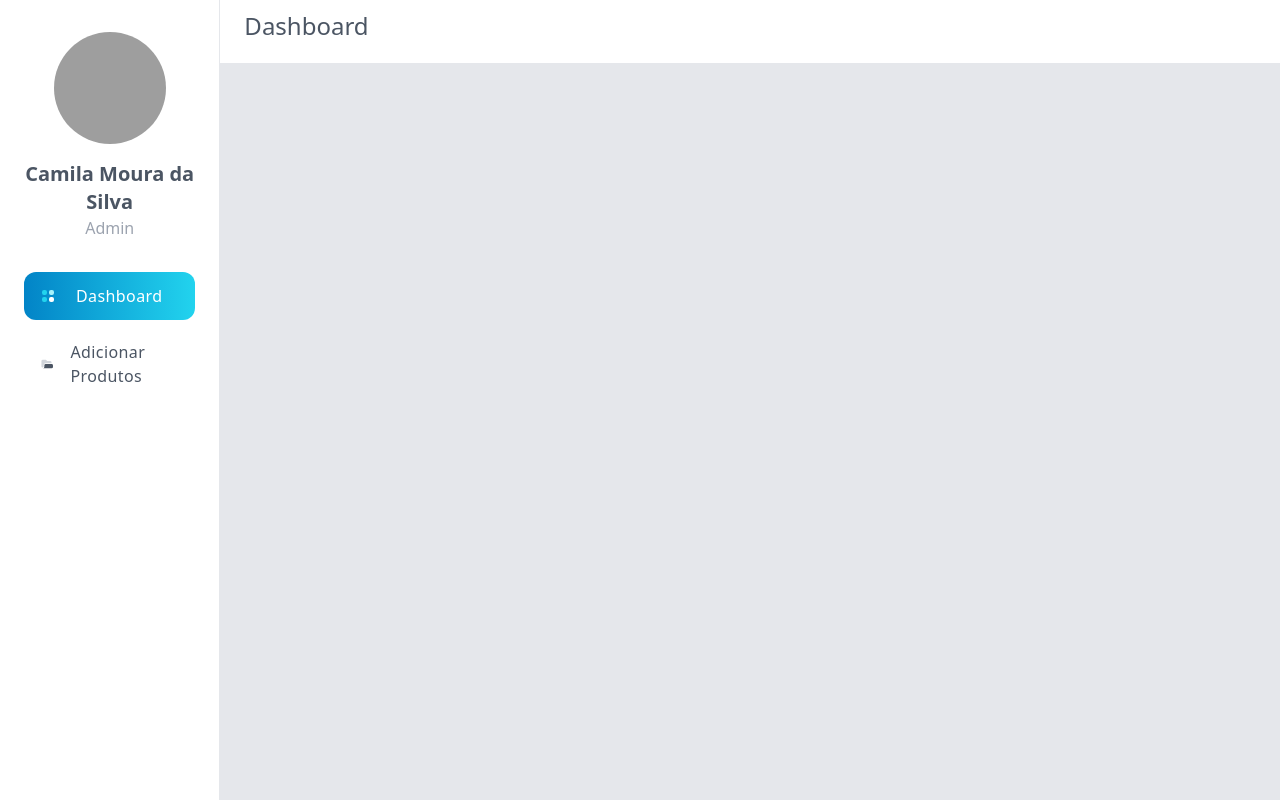
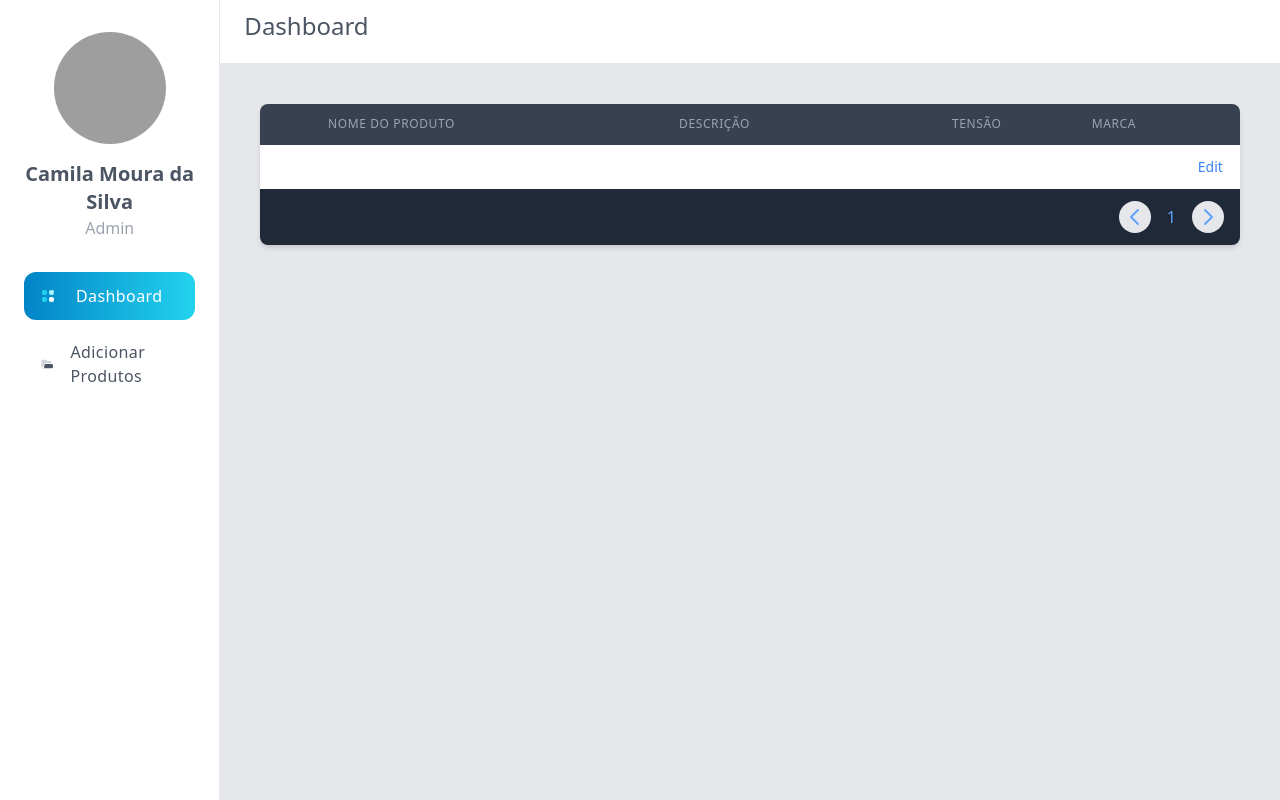
Before and after one commit to emanoel3578/Plan-Marketing-Desafio-FRONT, a Vue app: page /home in a window 1280 px wide. Built offline with nearby package versions, Linux system fonts and the light colour scheme; grey boxes are pictures that could not be loaded; the HTML template or start-up script is replaced by a standard one.

Commit message:
feature-Adicionado esqueleto da tabela para populacao com vuex

```diff
--- a/src/App.vue
+++ b/src/App.vue
@@ -69,7 +69,9 @@ import { RouterLink, RouterView } from "vue-router";
                     d="M6 12a2 2 0 012-2h8a2 2 0 012 2v2a2 2 0 01-2 2H2h2a2 2 0 002-2v-2z"
                   />
                 </svg>
-                <span class="group-hover:text-gray-700">Adicionar Produtos</span>
+                <span class="group-hover:text-gray-700">
+                  Adicionar Produtos
+                </span>
               </RouterLink>
             </li>
           </ul>
--- a/src/views/HomeView.vue
+++ b/src/views/HomeView.vue
@@ -1,15 +1,121 @@
 <script></script>
 
 <template>
-  <main>
-    <div class="sticky w-full top-0 h-16 border-b bg-white lg:py-2.5">
-      <div
-        class="px-6 flex items-center justify-between space-x-4 2xl:container"
-      >
-        <h5 hidden class="text-2xl text-gray-600 font-medium lg:block">
-          Dashboard
-        </h5>
+  <div class="sticky z-10 w-full top-0 h-16 border-b bg-white lg:py-2.5">
+    <div class="px-6 flex items-center justify-between space-x-4 2xl:container">
+      <h5 hidden class="text-2xl text-gray-600 font-medium lg:block">
+        Dashboard
+      </h5>
+    </div>
+  </div>
+
+  <div class="relative flex items-center justify-center px-10 top-10">
+    <div class="flex flex-col min-w-full">
+      <div class="overflow-x-auto shadow-md sm:rounded-lg">
+        <div class="inline-block min-w-full align-middle">
+          <div class="overflow-hidden">
+            <table
+              class="w-full divide-y left-0 top-10 divide-gray-700 text-center"
+            >
+              <thead class="bg-gray-700">
+                <tr>
+                  <th
+                    scope="col"
+                    class="py-3 px-6 text-xs font-medium tracking-wider text-gray-400 uppercase"
+                  >
+                    Nome do produto
+                  </th>
+                  <th
+                    scope="col"
+                    class="py-3 px-6 text-xs font-medium tracking-wider text-gray-400 uppercase"
+                  >
+                    Descrição
+                  </th>
+                  <th
+                    scope="col"
+                    class="py-3 px-6 text-xs font-medium tracking-wider text-gray-400 uppercase"
+                  >
+                    Tensão
+                  </th>
+                  <th
+                    scope="col"
+                    class="py-3 px-6 text-xs font-medium tracking-wider text-gray-400 uppercase"
+                  >
+                    Marca
+                  </th>
+                  <th scope="col">
+                    <span class="sr-only">Edit</span>
+                  </th>
+                </tr>
+              </thead>
+              <tbody class="bg-white divide-y divide-gray-700 bg-gray-800">
+                <tr class="hover:bg-gray-700">
+                  <td
+                    class="py-3 px-2 text-sm font-medium text-white whitespace-nowrap"
+                  >
+                    Geladeira Brastemp 300L
+                  </td>
+                  <td class="py-3 px-2 text-sm font-medium text-white">
+                    Geladeria de 300L, Branca de 2 portas
+                  </td>
+                  <td
+                    class="py-3 px-2 text-sm font-medium whitespace-nowrap text-white"
+                  >
+                    220V
+                  </td>
+                  <td
+                    class="py-3 px-2 text-sm font-medium whitespace-nowrap text-white"
+                  >
+                    Brastemp
+                  </td>
+                  <td
+                    class="py-3 px-2 text-sm font-medium text-center whitespace-nowrap"
+                  >
+                    <span class="text-blue-500 hover:underline">Edit</span>
+                  </td>
+                </tr>
+              </tbody>
+            </table>
+            <div
+              class="flex justify-end items-center gap-4 px-4 py-3 bg-gray-800 text-blue-400"
+            >
+              <div class="rounded-full bg-gray-200 p-1 cursor-pointer">
+                <svg
+                  xmlns="http://www.w3.org/2000/svg"
+                  class="h-6 w-6"
+                  fill="none"
+                  viewBox="0 0 24 24"
+                  stroke="currentColor"
+                  stroke-width="2"
+                >
+                  <path
+                    stroke-linecap="round"
+                    stroke-linejoin="round"
+                    d="M15 19l-7-7 7-7"
+                  />
+                </svg>
+              </div>
+              <div>1</div>
+              <div class="rounded-full bg-gray-200 p-1 cursor-pointer">
+                <svg
+                  xmlns="http://www.w3.org/2000/svg"
+                  class="h-6 w-6"
+                  fill="none"
+                  viewBox="0 0 24 24"
+                  stroke="currentColor"
+                  stroke-width="2"
+                >
+                  <path
+                    stroke-linecap="round"
+                    stroke-linejoin="round"
+                    d="M9 5l7 7-7 7"
+                  />
+                </svg>
+              </div>
+            </div>
+          </div>
+        </div>
       </div>
     </div>
-  </main>
+  </div>
 </template>
```
